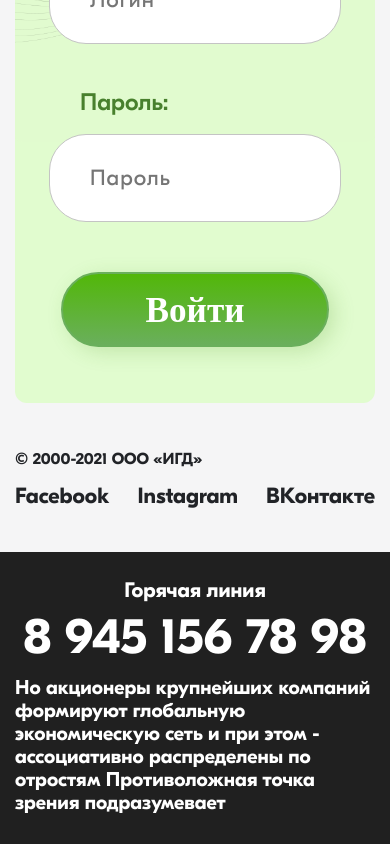
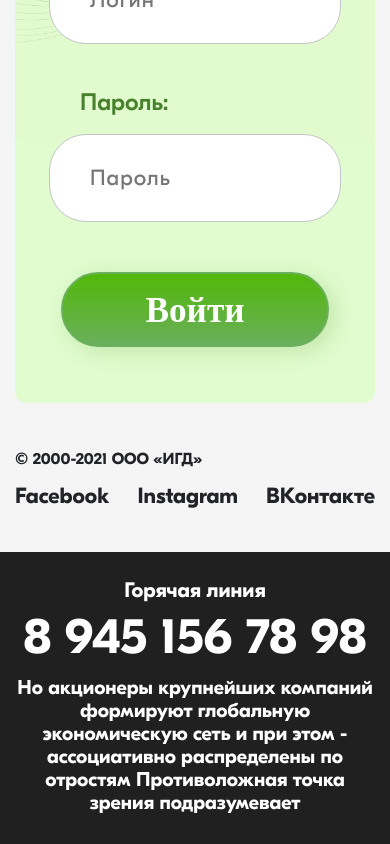
Before and after one commit to apuc/-outstaffing_land, a Vue app: page / in a window 390 px wide. Shown: the part 6388-7232 px from the top of the page. Built offline with nearby package versions, Linux system fonts and the light colour scheme.

Commit message:
fix(Foter): медиазапрос <768px

```diff
--- a/src/components/footer/Footer.vue
+++ b/src/components/footer/Footer.vue
@@ -53,13 +53,13 @@ export default {
   text-align: left;
 }
 
-@media only screen and (max-width: 360px) {
+@media only screen and (min-width:320px) and (max-width: 360px) {
   .wrapper-telephone {
     font-size: 40px;
   }
 }
 
-@media only screen and (max-width: 425px) {
+@media only screen and (min-width: 320px) and (max-width: 768px) {
   .footer {
     padding: 15px;
     display: block;
@@ -72,6 +72,7 @@ export default {
   .about-us {
     width: 100%;
     padding: 15px 0;
+    text-align: center;
   }
 
 }
```
